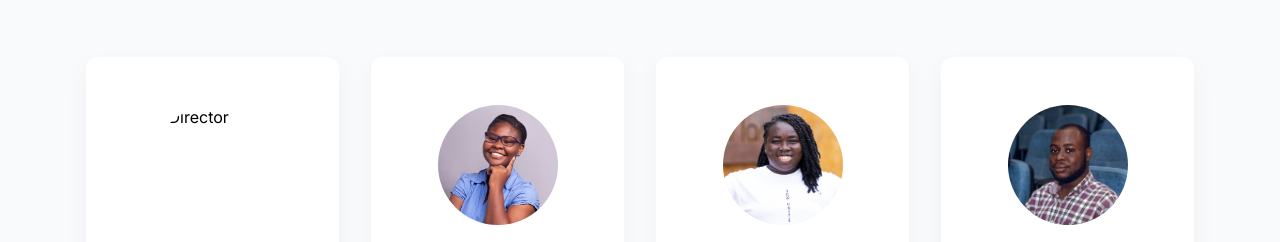
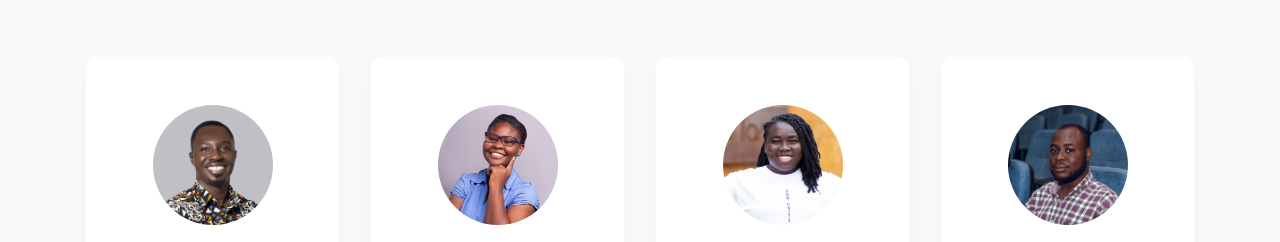
Before and after one commit to DesselTech/Dessel_Tech_Web, a website: page contact.html in a window 1280 px wide. Shown: the part 267-509 px from the top of the page. Drawn offline with Linux system fonts and the light colour scheme.

Commit message:
imgEsselAdd

```diff
--- a/contact.html
+++ b/contact.html
@@ -245,7 +245,7 @@
             >
               <div class="relative z-10 mx-auto mb-5 h-[120px] w-[120px]">
                 <img
-                  src="./assets/images/team/_MG_7113(1).jpg"
+                  src="./assets/images/team/Essel.jpeg"
                   alt="Director"
                   class="h-[120px] w-[120px] rounded-full"
                 />
```
Also changed, not shown: assets/images/team/Essel.jpeg (renamed from assets/images/team/_MG_7113(1).jpeg).
